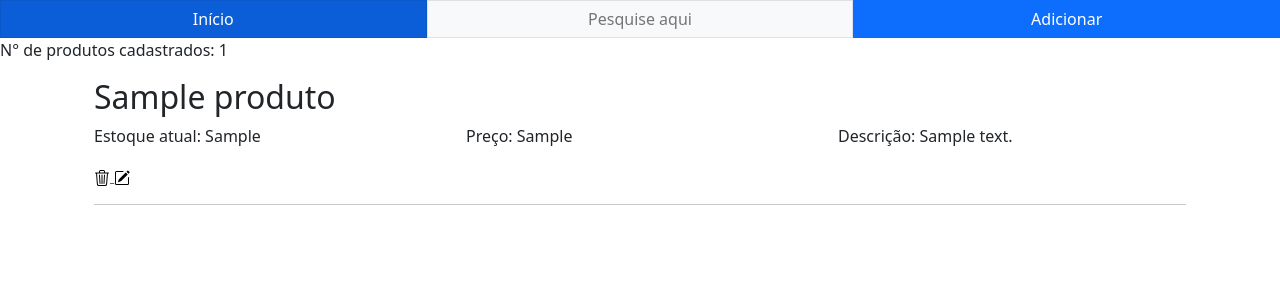
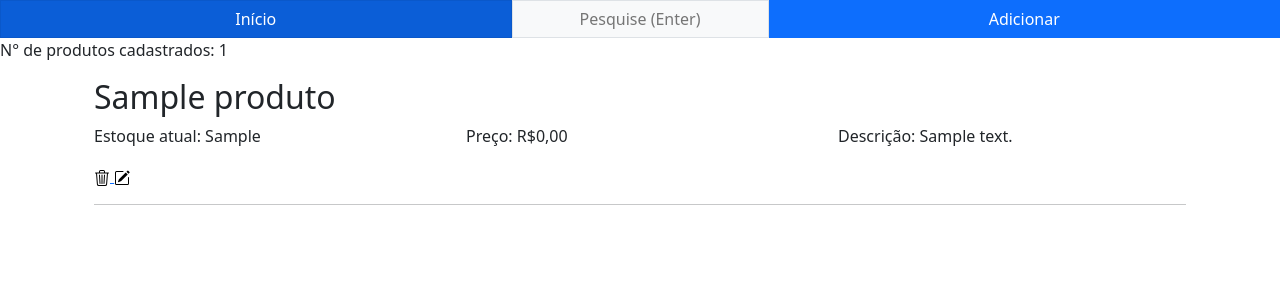
Before and after one commit to jeyeight/gestor, a PHP site: page / in a window 1280 px wide. Shown: the top 300 px of the page. Run offline with PHP 8.4, Linux system fonts and the light colour scheme; tables that the repository leaves empty or names only in its code hold one stand-in row (values such as "Sample post").

Commit message:
Implementação da busca e de detalhes

```diff
--- a/Produto.php
+++ b/Produto.php
@@ -2,13 +2,13 @@
 require_once('pdo.php');
 class Produto extends CONEXAO{
     public $id ;
-    public function listagem(){
-
+    public $filtro;
+    public function listagem($filtro = ''){
         $sql = "SELECT * FROM produtos";
+        $filtro != '' ? $sql .= " WHERE nome LIKE '%{$filtro}%'" : '';
         $stmt = $this->conexao()->query($sql);
         $lista = $stmt->fetchAll(PDO::FETCH_ASSOC);
         return $lista;
-
     }
     public function info_prod($idProduto){
         $sql = "SELECT * FROM produtos WHERE id = $idProduto";
@@ -21,12 +21,12 @@ class Produto extends CONEXAO{
         $stmt = $this->conexao()->prepare($sql);
         $stmt->execute([$idProduto]);
     }
-    public function nmr_produtos() {
+    public function nmr_produtos($filtro = '') {
         $sql = "SELECT COUNT(*) FROM produtos";
+        $filtro != '' ? $sql .= " WHERE nome LIKE '%{$filtro}%'" : '';
         $stmt = $this->conexao()->query($sql);
         $nmr = $stmt->fetchColumn();
         return $nmr;
     }
-
 }
 ?>
--- a/cabecalho.php
+++ b/cabecalho.php
@@ -6,16 +6,16 @@
     <meta name="viewport" content="width=device-width, initial-scale=1.0">
     <link rel="stylesheet" href="bootstrap/bootstrap.css">
     <link rel="stylesheet" href="style.css">
-    <script src="bootstrap/bootstrap.js"></script>
     <title>Gestor</title>
 </head>
 <body>
     <div class="row">
         <div class="container d-flex" id="header">
             <a href="index.php" class="btn btn-primary col rounded-0 header">Início</a>
-            <input type="text" placeholder="Pesquise aqui"class="input-group-text col rounded-0" >
+            <form action="index.php"><input type="text" name="filtro" value="<?=isset($_GET['filtro']) ? $_GET['filtro'] : ''?>" placeholder="Pesquise (Enter)"class="input-group-text col rounded-0"></form>
             <a href="addedit.php" class="btn btn-primary col rounded-0 header">Adicionar</a>
         </div>
     </div>
+    <script src="bootstrap/bootstrap.js"></script>
 </body>
 </html>
--- a/index.php
+++ b/index.php
@@ -1,8 +1,9 @@
 <?php
 include_once("cabecalho.php");
 include_once("Produto.php");
-$classe = new Produto();
-$listagem = $classe->listagem();
+$classe   = new Produto();
+$filtro   = filter_input(INPUT_GET, "filtro", FILTER_SANITIZE_SPECIAL_CHARS);
+$listagem = $classe->listagem($filtro);
 ?>
 <!DOCTYPE html>
 <html lang="pt-br">
@@ -14,14 +15,20 @@ $listagem = $classe->listagem();
     <title>Gerenciador de Estoque</title>
 </head>
 <body>
+    <?php
+    if($classe->nmr_produtos() > 0):
+    ?>
     <div class="ml-3">
-        <p>N° de produtos cadastrados: <?=$classe->nmr_produtos();?></p>
+        <p>N° de produtos cadastrados: <?=$classe->nmr_produtos($filtro);?></p>
     </div>
+    <?php
+    endif;
+    ?>
 <?php
 foreach($listagem as $lista):
     if(!is_null($lista)):
     ?>
-    <div class="container col">
+    <div class="container col item">
         <div class="container col">
             <h2><?=$lista['nome']?></h2>
             <div class="row">
@@ -29,7 +36,7 @@ foreach($listagem as $lista):
                     <p>Estoque atual: <?=$lista['estoque']?></p>
                 </div>
                 <div class="col">
-                    <p>Preço: <?=$lista['preco']?></p>
+                    <p>Preço: R$<?=number_format($lista['preco'], 2, ',', '.');?></p>
                 </div>
                 <?php if($lista['descricao']):?>
                 <div class="col">
```
Also changed, not shown: README.md.
